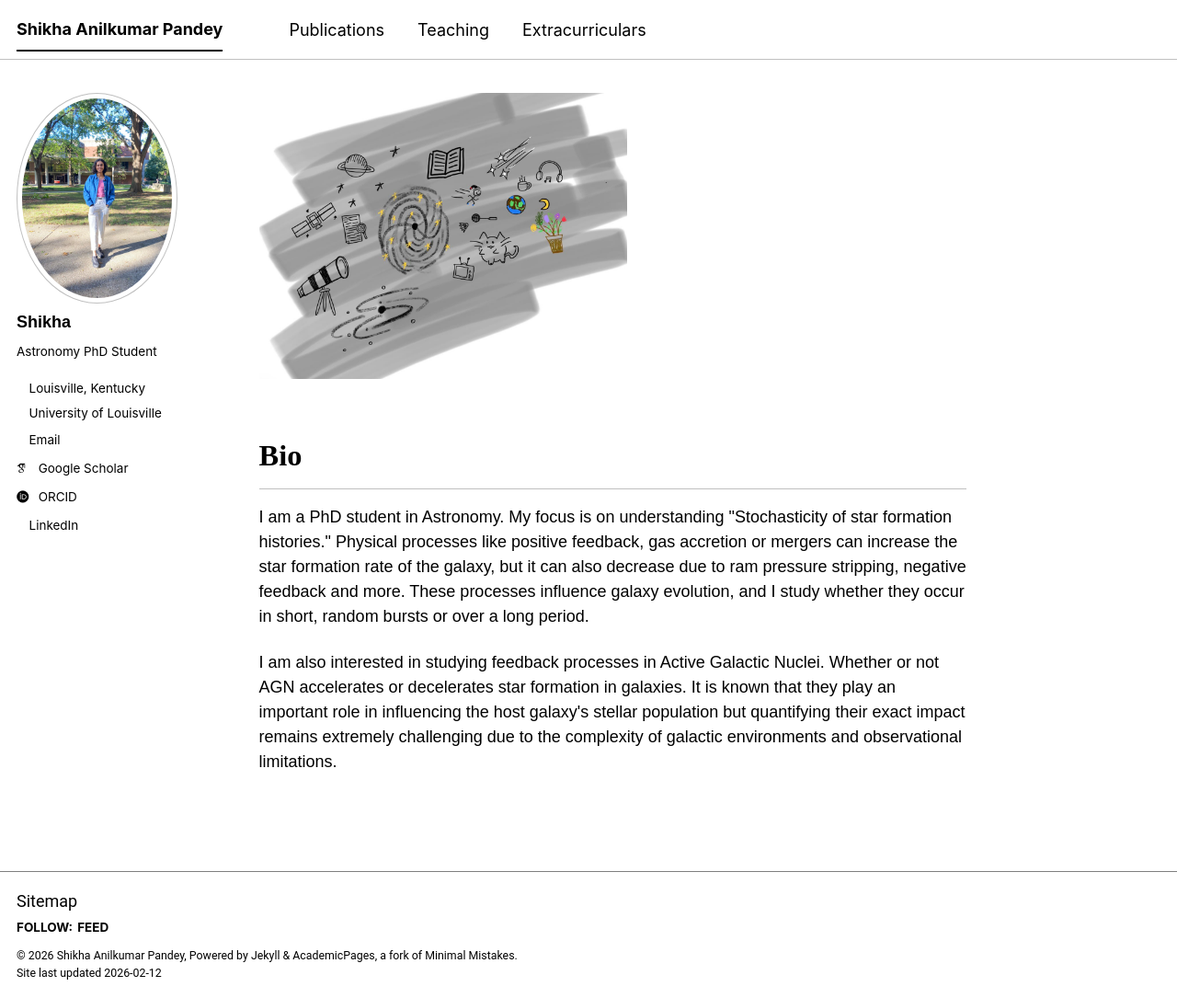
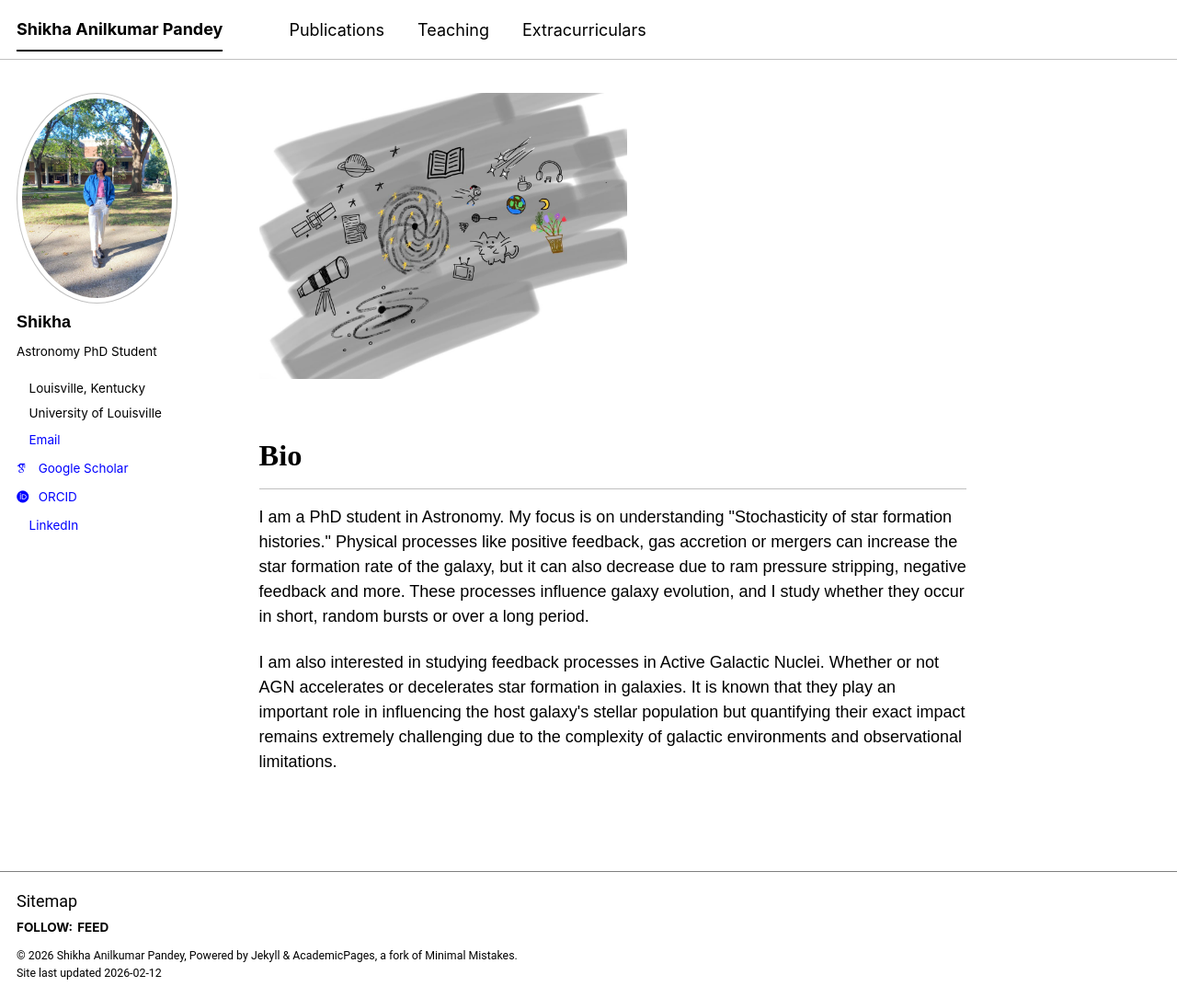
Before and after one commit to pshikha/pshikha.github.io, a Jekyll site: the page built from _pages/about.md, in a window 1280 px wide and 1085 px high. Shown: the whole window at 92% size. Built offline with Jekyll 4.4.1, drawn with Linux system fonts in a browser that asks for light colours; some web fonts are replaced; a script bundle is joined from its source files by our own code; library files that are not in the unit come from our copies.

Commit message:
Update _sidebar.scss

```diff
--- a/_sass/layout/_sidebar.scss
+++ b/_sass/layout/_sidebar.scss
@@ -316,7 +316,7 @@
     padding-right: 5px;
     padding-top: 2px;
     padding-bottom: 2px;
-    color: inherit;
+    color: var(--global-link-color);
     font-size: $type-size-5;
     text-decoration: none;
 
```
